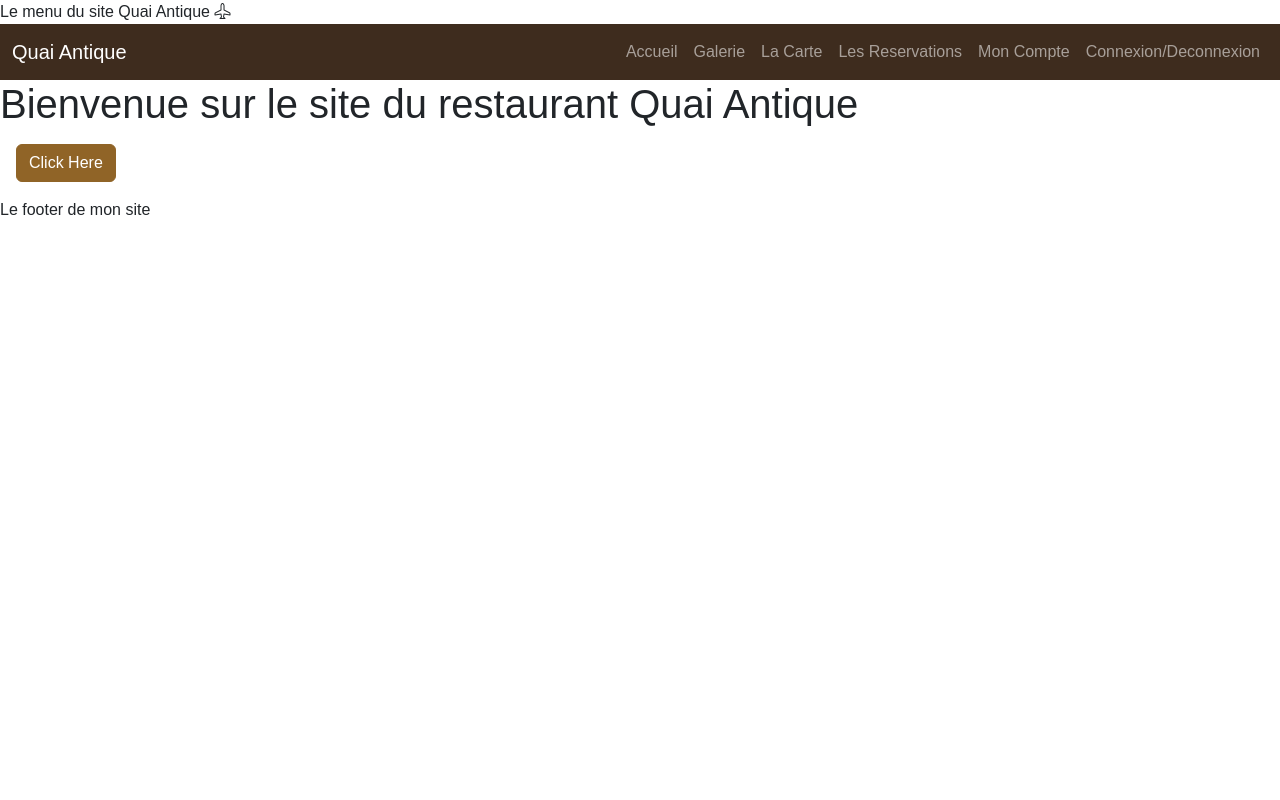
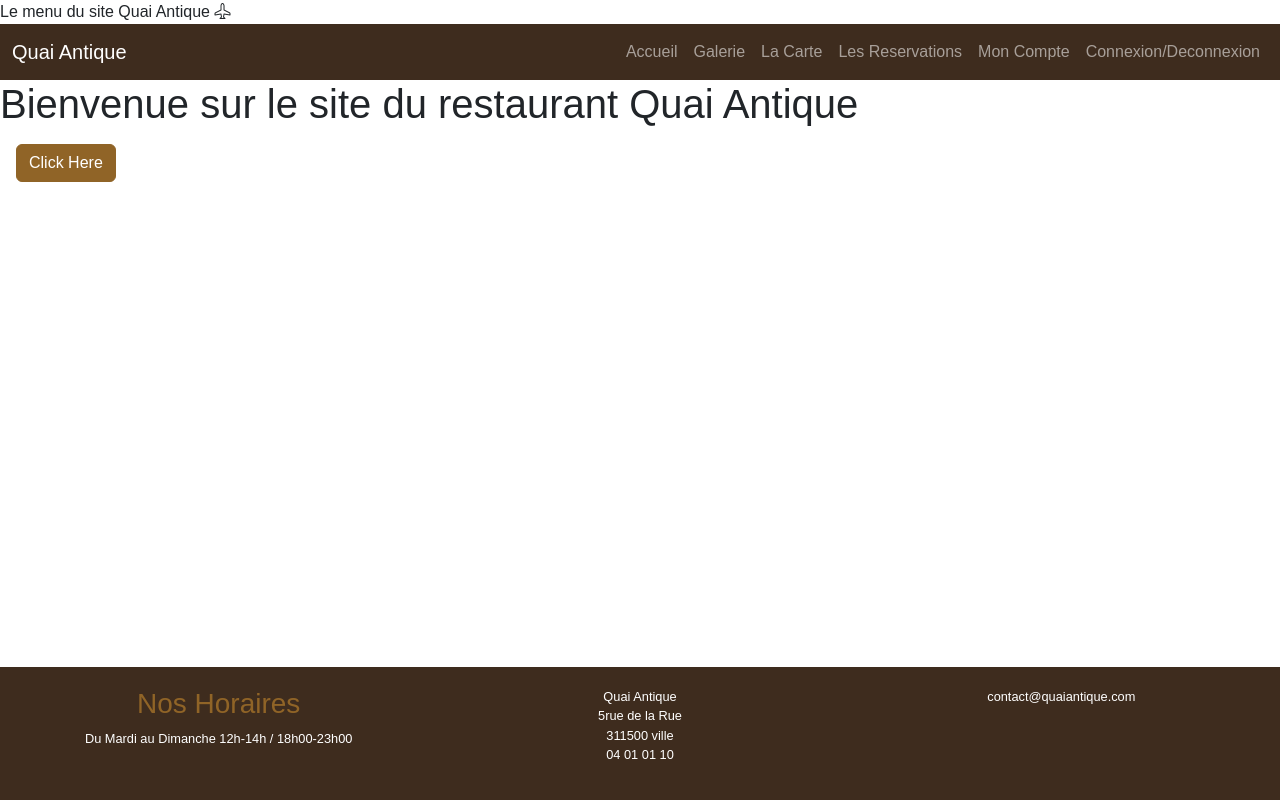
Before and after one commit to jonluca7/QuaiAntiqueRestaurantFront, a website with bundled scripts: page index.html in a window 1280 px wide. Built offline with nearby package versions, Linux system fonts and the light colour scheme; files whose address does not match are found by name; a web font is replaced by a local one.

Commit message:
Ajout site Footer

```diff
--- a/index.html
+++ b/index.html
@@ -52,7 +52,25 @@
 
 
 
-    <footer>Le footer de mon site </footer>
+    <footer class="bg-dark text-white text-center footer">
+    <div class="row">
+        <div class="col-12 col-lg-4">
+            <h3 class="text-primary"> Nos Horaires</h3>
+            <p>Du Mardi au Dimanche 12h-14h / 18h00-23h00</p>
+        </div>
+        <div class="col-6 col-lg-4">
+            <p>
+              Quai Antique </br>
+              5rue de la Rue </br>
+              311500 ville </br>
+              04 01 01 10
+            </P>
+        </div>
+        <div class="col-6 col-lg-4">
+            <p>contact@quaiantique.com</p>
+        </div>
+    </div>
+    </footer>
 
   <script type="module" src="Router/router.js"></script>
   <script src="node_modules/bootstrap/dist/js/bootstrap.bundle.min.js"></script>
--- a/scss/main.scss
+++ b/scss/main.scss
@@ -1,2 +1,19 @@
 @import url("/node_modules/bootstrap-icons/font/bootstrap-icons.css");
 @import 'custom';
+
+html{
+    position:relative;
+    min-height:100%;
+}
+
+main{
+    margin-bottom:300px;
+}
+
+footer.footer{
+    padding:20px;
+    font-size: 0.8em;
+    position:absolute;
+    bottom:0;
+    width:100%;
+}
```
Also changed, not shown: pages/home.html (+1 -0 lines), scss/main.css, 1 other file.
